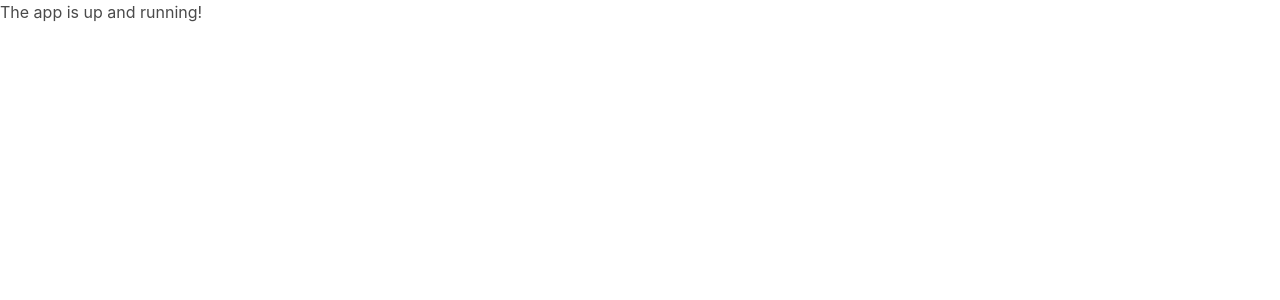
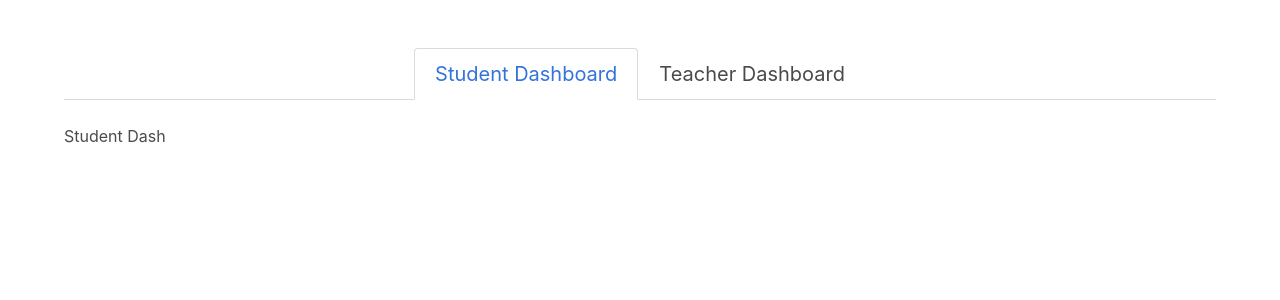
Before and after one commit to Lee-ArnoldIII/react-redux-cmap, a React (Create React App) app: page / in a window 1280 px wide. Shown: the top 300 px of the page. Built offline with nearby package versions, Linux system fonts and the light colour scheme.

Commit message:
Laid out the tabs so we can move forward with layouts

```diff
--- a/src/components/App.js
+++ b/src/components/App.js
@@ -1,11 +1,38 @@
 import React, { Component } from 'react'
+import Tabs from './Tabs'
+
+// Components
+import StudentDashboard from './student/StudentDashboard'
+import TeacherDashboard from './teacher/TeacherDashboard'
 
 class App extends Component {
+  constructor (props) {
+    super(props)
+
+    this.state = {
+      activeTab: 0
+    }
+    this.changeTab = this.changeTab.bind(this)
+  }
+
+  changeTab (newTab) {
+    this.setState({
+      activeTab: newTab
+    })
+  }
+
   render () {
     return (
-      <div className='App'>
-        The app is up and running!
-      </div>
+      <section className='section'>
+        <div className='container'>
+          <Tabs
+            activeTab={this.state.activeTab}
+            changeTab={this.changeTab} />
+
+          {this.state.activeTab === 0 ? <StudentDashboard /> : null}
+          {this.state.activeTab === 1 ? <TeacherDashboard /> : null}
+        </div>
+      </section>
     )
   }
 }
--- a/src/components/Tab.js
+++ b/src/components/Tab.js
@@ -0,0 +1,15 @@
+import React from 'react'
+
+const Tab = ({ handleClick, isActive, label }) => {
+  return (
+    <div>
+      <li className={isActive ? `is-active` : ''} onClick={() => handleClick()} >
+        <a className=''>
+          {label}
+        </a>
+      </li>
+    </div>
+  )
+}
+
+export default Tab
--- a/src/components/Tabs.js
+++ b/src/components/Tabs.js
@@ -0,0 +1,22 @@
+import React, { Component } from 'react'
+import Tab from './Tab';
+
+class Tabs extends Component {
+  render() {
+    let { activeTab, changeTab } = this.props
+      return (
+        <div className="tabs is-boxed is-medium is-centered">
+          <ul>
+            <Tab label="Student Dashboard"
+                  handleClick={() => {changeTab(0)}}
+                  isActive={activeTab === 0}/>
+            <Tab label="Teacher Dashboard"
+                  handleClick={() => {changeTab(1)}}
+                  isActive={activeTab === 1}  />
+          </ul>
+        </div>
+      )
+  }
+}
+
+export default Tabs
--- a/src/components/student/StudentDashboard.js
+++ b/src/components/student/StudentDashboard.js
@@ -0,0 +1,11 @@
+import React, { Component } from 'react'
+
+export default class StudentDashboard extends Component {
+  render() {
+    return (
+      <div>
+        Student Dash
+      </div>
+    )
+  }
+}
--- a/src/components/teacher/TeacherDashboard.js
+++ b/src/components/teacher/TeacherDashboard.js
@@ -0,0 +1,11 @@
+import React, { Component } from 'react'
+
+export default class TeacherDashboard extends Component {
+  render() {
+    return (
+      <div>
+        Teacher Dash
+      </div>
+    )
+  }
+}
```
